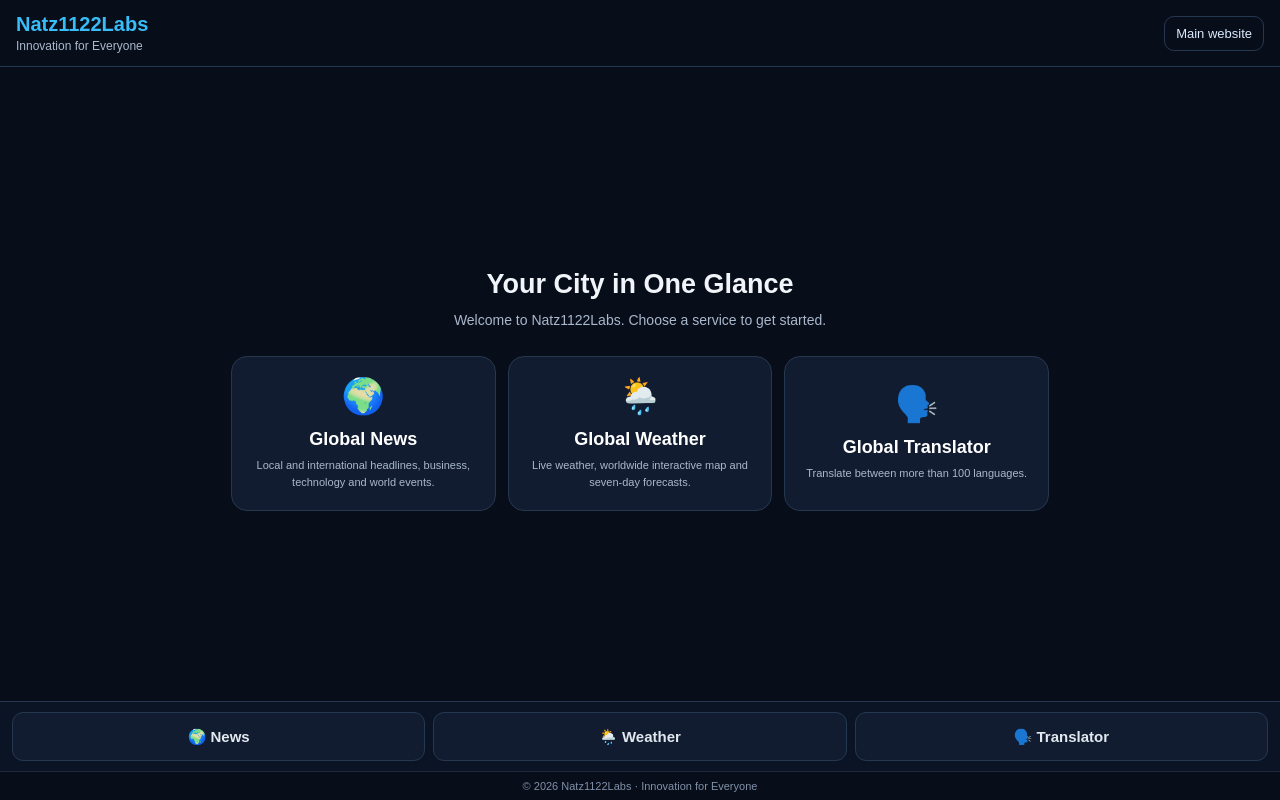
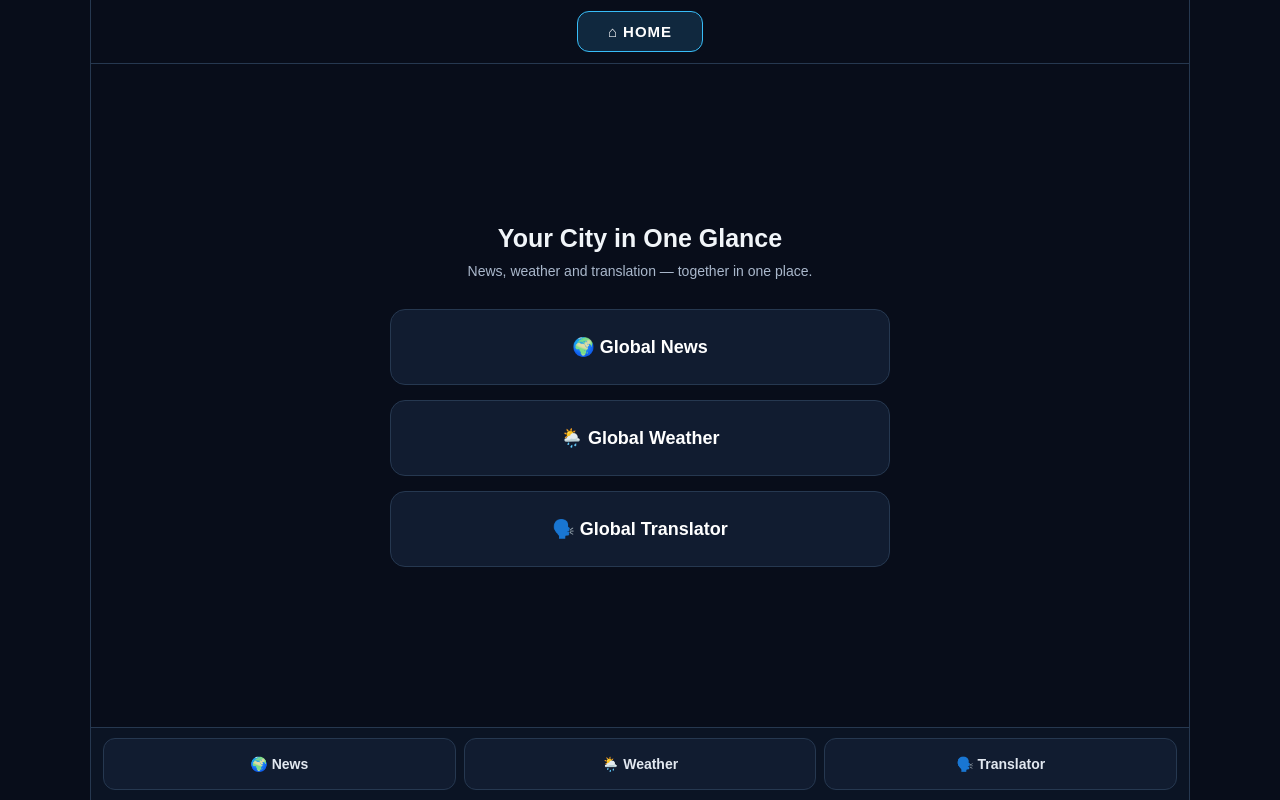
Before and after one commit to Natz1122Labs/natz1122labs.github.io, a plain HTML site: page unified-app.html in a window 1280 px wide. Drawn offline with Linux system fonts and the light colour scheme.

Commit message:
Improve Unified App Navigation – Center Home Button and Remove Header Branding

```diff
--- a/unified-app.html
+++ b/unified-app.html
@@ -5,212 +5,190 @@
 <meta charset="UTF-8">
 <meta name="viewport" content="width=device-width, initial-scale=1, viewport-fit=cover">
 <meta name="theme-color" content="#080d1a">
-<meta name="description" content="Natz1122Labs — Your City in One Glance.">
+<meta name="description" content="Your City in One Glance.">
 <link rel="manifest" href="/manifest.json">
-<title>Natz1122Labs | Your City in One Glance</title>
+<title>Your City in One Glance</title>
 
 <style>
 :root {
   color-scheme: dark;
-  --bg:#080d1a;
-  --panel:#111c30;
-  --line:#263850;
-  --blue:#38bdf8;
-  --muted:#aab8cc;
+  --bg: #080d1a;
+  --panel: #111c30;
+  --line: #263850;
+  --blue: #38bdf8;
+  --muted: #aab8cc;
 }
-* {box-sizing:border-box}
-html,body {
-  margin:0;
-  width:100%;
-  min-height:100%;
-  background:var(--bg);
-  color:#f1f5f9;
-  font-family:Arial,sans-serif;
+
+* { box-sizing: border-box; }
+
+html, body {
+  margin: 0;
+  width: 100%;
+  min-height: 100%;
+  background: var(--bg);
+  color: #f1f5f9;
+  font-family: Arial, sans-serif;
 }
+
 body {
-  min-height:100dvh;
-  display:flex;
-  flex-direction:column;
+  min-height: 100dvh;
+  display: flex;
+  flex-direction: column;
 }
+
 header {
-  display:flex;
-  align-items:center;
-  justify-content:space-between;
-  gap:12px;
-  padding:13px 16px;
-  border-bottom:1px solid var(--line);
+  position: relative;
+  display: flex;
+  justify-content: center;
+  align-items: center;
+  min-height: 64px;
+  padding: 10px 16px;
+  background: #080d1a;
+  border-bottom: 1px solid var(--line);
 }
-.brand {
-  font-weight:800;
-  color:var(--blue);
-  font-size:20px;
+
+.home-btn {
+  border: 1px solid var(--blue);
+  background: #10283e;
+  color: white;
+  padding: 11px 30px;
+  border-radius: 12px;
+  font-size: 15px;
+  font-weight: 800;
+  letter-spacing: 1px;
+  cursor: pointer;
 }
-.tagline {
-  font-size:12px;
-  color:var(--muted);
-  margin-top:3px;
+
+.home-btn:active {
+  background: #164568;
 }
-.home-link,.back-link {
-  color:#dbeafe;
-  text-decoration:none;
-  font-size:13px;
-  border:1px solid var(--line);
-  border-radius:10px;
-  padding:9px 11px;
+
+main {
+  flex: 1;
+  min-height: 0;
+  display: flex;
+  flex-direction: column;
 }
-main {
-  flex:1;
-  display:flex;
-  flex-direction:column;
-  min-height:0;
+
+.home-screen {
+  flex: 1;
+  display: flex;
+  flex-direction: column;
+  justify-content: center;
+  align-items: center;
+  text-align: center;
+  padding: 25px 18px;
 }
-.dashboard {
-  width:100%;
-  max-width:850px;
-  margin:auto;
-  padding:24px 16px;
+
+.home-screen h1 {
+  font-size: 25px;
+  margin: 0 0 10px;
 }
-.hero {
-  text-align:center;
-  padding:12px 5px 24px;
+
+.home-screen p {
+  color: var(--muted);
+  font-size: 14px;
+  margin: 0 0 30px;
 }
-.hero h1 {
-  font-size:27px;
-  margin:0 0 9px;
+
+.services {
+  width: 100%;
+  max-width: 500px;
+  display: grid;
+  gap: 15px;
 }
-.hero p {
-  color:var(--muted);
-  font-size:14px;
-  line-height:1.6;
-  margin:0;
+
+.service {
+  width: 100%;
+  min-height: 76px;
+  padding: 18px;
+  border: 1px solid var(--line);
+  border-radius: 15px;
+  background: var(--panel);
+  color: white;
+  font-size: 18px;
+  font-weight: 800;
+  cursor: pointer;
 }
-.services {
-  display:grid;
-  grid-template-columns:repeat(3,minmax(0,1fr));
-  gap:12px;
+
+.service:active {
+  background: #12334b;
+  border-color: var(--blue);
 }
-.service {
-  min-width:0;
-  min-height:155px;
-  padding:18px 10px;
-  border:1px solid var(--line);
-  border-radius:16px;
-  background:var(--panel);
-  color:white;
-  text-align:center;
-  cursor:pointer;
-  transition:background .2s,border-color .2s;
+
+.viewer {
+  display: none;
+  flex: 1;
+  min-height: 0;
+  position: relative;
 }
-.service:active {
-  background:#123653;
-  border-color:var(--blue);
+
+.viewer.active {
+  display: flex;
 }
-.service .emoji {
-  display:block;
-  font-size:35px;
-  margin-bottom:12px;
+
+iframe {
+  width: 100%;
+  height: 100%;
+  min-height: 500px;
+  border: 0;
+  background: var(--bg);
 }
-.service strong {
-  display:block;
-  font-size:18px;
-  margin-bottom:7px;
+
+.loading {
+  position: absolute;
+  inset: 0;
+  display: none;
+  place-items: center;
+  background: var(--bg);
+  color: var(--muted);
+  pointer-events: none;
+  z-index: 2;
 }
-.service small {
-  display:block;
-  color:var(--muted);
-  font-size:11px;
-  line-height:1.5;
+
+.loading.visible {
+  display: grid;
 }
-.viewer {
-  display:none;
-  flex:1;
-  min-height:0;
-  position:relative;
+
+nav {
+  display: grid;
+  grid-template-columns: repeat(3, 1fr);
+  gap: 8px;
+  padding: 10px 12px;
+  background: #0b1424;
+  border-top: 1px solid var(--line);
+  padding-bottom: max(10px, env(safe-area-inset-bottom));
 }
-.viewer.active {
-  display:flex;
-  flex-direction:column;
+
+nav button {
+  min-height: 52px;
+  border: 1px solid var(--line);
+  background: var(--panel);
+  color: #e2e8f0;
+  border-radius: 12px;
+  padding: 10px 4px;
+  font-size: 14px;
+  font-weight: 800;
+  cursor: pointer;
 }
-.viewer iframe {
-  width:100%;
-  flex:1;
-  min-height:550px;
-  border:0;
-  background:var(--bg);
+
+nav button[aria-pressed="true"] {
+  background: #0c3550;
+  border-color: var(--blue);
+  color: white;
 }
-.viewer-top {
-  padding:9px 13px;
-  background:#0b1424;
-  border-bottom:1px solid var(--line);
+
+@media (min-width: 760px) {
+  body {
+    max-width: 1100px;
+    margin: 0 auto;
+    border-left: 1px solid var(--line);
+    border-right: 1px solid var(--line);
   }
-.loading {
-  display:none;
-  position:absolute;
-  inset:45px 0 0;
-  place-items:center;
-  background:var(--bg);
-  color:var(--muted);
-  pointer-events:none;
-  z-index:2;
+
+  iframe {
+    min-height: 600px;
   }
-.loading.active {
-  display:grid;
-}
-nav {
-  display:grid;
-  grid-template-columns:repeat(3,minmax(0,1fr));
-  gap:8px;
-  padding:10px 12px;
-  background:#0b1424;
-  border-top:1px solid var(--line);
-  padding-bottom:max(10px,env(safe-area-inset-bottom));
-}
-nav button {
-  border:1px solid var(--line);
-  background:var(--panel);
-  color:#e2e8f0;
-  border-radius:11px;
-  padding:12px 4px;
-  min-height:49px;
-  font-size:15px;
-  font-weight:700;
-  cursor:pointer;
-}
-nav button[aria-pressed="true"] {
-  background:#0c3550;
-  border-color:var(--blue);
-  color:white;
-}
-footer {
-  text-align:center;
-  color:#8091a8;
-  font-size:11px;
-  padding:8px;
-  border-top:1px solid #1e293b;
-}
-@media(max-width:480px) {
-  .services {grid-template-columns:1fr}
-  .service {
-    min-height:95px;
-    display:grid;
-    grid-template-columns:55px 1fr;
-    align-items:center;
-    text-align:left;
-    padding:13px;
-    gap:10px;
-  }
-  .service .emoji {
-    grid-row:1;
-    font-size:32px;
-    margin:0;
-    text-align:center;
-  }
-  .service strong {
-    font-size:18px;
-    margin:0 0 5px;
-  }
-  .service small {font-size:12px}
-  .hero h1 {font-size:23px}
 }
 </style>
 </head>
@@ -218,62 +196,40 @@ footer {
 <body>
 
 <header>
-  <div>
-    <div class="brand">Natz1122Labs</div>
-    <div class="tagline">Innovation for Everyone</div>
-  </div>
-  <a class="home-link" href="/">Main website</a>
+  <button class="home-btn" id="homeButton" type="button">
+    ⌂ HOME
+  </button>
 </header>
 
 <main>
 
-<section class="dashboard" id="dashboard">
-  <div class="hero">
+  <section class="home-screen" id="homeScreen">
     <h1>Your City in One Glance</h1>
-    <p>Welcome to Natz1122Labs. Choose a service to get started.</p>
-  </div>
+    <p>News, weather and translation — together in one place.</p>
 
     <div class="services">
-
-    <button class="service" data-page="news" type="button">
-      <span class="emoji">🌍</span>
-      <span>
-        <strong>Global News</strong>
-        <small>Local and international headlines, business, technology and world events.</small>
-      </span>
+      <button class="service" data-page="news">
+        🌍 Global News
       </button>
 
-    <button class="service" data-page="weather" type="button">
-      <span class="emoji">🌦️</span>
-      <span>
-        <strong>Global Weather</strong>
-        <small>Live weather, worldwide interactive map and seven-day forecasts.</small>
-      </span>
+      <button class="service" data-page="weather">
+        🌦️ Global Weather
       </button>
 
-    <button class="service" data-page="translator" type="button">
-      <span class="emoji">🗣️</span>
-      <span>
-        <strong>Global Translator</strong>
-        <small>Translate between more than 100 languages.</small>
-      </span>
+      <button class="service" data-page="translator">
+        🗣️ Global Translator
       </button>
-
     </div>
   </section>
 
   <section class="viewer" id="viewer">
-  <div class="viewer-top">
-    <button class="back-link" id="backButton" type="button">
-      ← All Services
-    </button>
+    <div class="loading" id="loading">
+      Loading service...
     </div>
-
-  <div class="loading" id="loading">Loading service...</div>
 
     <iframe
       id="moduleFrame"
-    title="Natz1122Labs Service"
+      title="Selected service"
       allow="geolocation"
       referrerpolicy="strict-origin-when-cross-origin">
     </iframe>
@@ -282,119 +238,110 @@ footer {
 </main>
 
 <nav aria-label="Main services">
-  <button data-page="news" aria-pressed="false" type="button">🌍 News</button>
-  <button data-page="weather" aria-pressed="false" type="button">🌦️ Weather</button>
-  <button data-page="translator" aria-pressed="false" type="button">🗣️ Translator</button>
+  <button data-page="news" aria-pressed="false">
+    🌍 News
+  </button>
+
+  <button data-page="weather" aria-pressed="false">
+    🌦️ Weather
+  </button>
+
+  <button data-page="translator" aria-pressed="false">
+    🗣️ Translator
+  </button>
 </nav>
-
-<footer>
-  © 2026 Natz1122Labs · Innovation for Everyone
-</footer>
 
 <script>
 (function() {
-  "use strict";
 
-  const dashboard = document.getElementById("dashboard");
-  const viewer = document.getElementById("viewer");
-  const frame = document.getElementById("moduleFrame");
-  const loading = document.getElementById("loading");
-  const backButton = document.getElementById("backButton");
+  const homeScreen = document.getElementById('homeScreen');
+  const viewer = document.getElementById('viewer');
+  const frame = document.getElementById('moduleFrame');
+  const loading = document.getElementById('loading');
+  const homeButton = document.getElementById('homeButton');
 
-  const buttons = document.querySelectorAll("[data-page]");
+  const buttons = [
+    ...document.querySelectorAll('[data-page]')
+  ];
 
   const modules = {
     news: {
-      url: "/global-news.html",
-      title: "Natz1122Labs Global News"
+      url: '/global-news.html',
+      title: 'Global News'
     },
+
     weather: {
-      url: "/global-weather.html",
-      title: "Natz1122Labs Global Weather"
+      url: '/global-weather.html',
+      title: 'Global Weather'
     },
+
     translator: {
-      url: "/translator.html",
-      title: "Natz1122Labs Global Translator"
+      url: '/translator.html',
+      title: 'Global Translator'
     }
   };
 
-  let currentPage = "";
+  function goHome() {
+    homeScreen.style.display = 'flex';
+    viewer.classList.remove('active');
+
+    buttons.forEach(button => {
+      button.setAttribute('aria-pressed', 'false');
+    });
+
+    history.replaceState(null, '', location.pathname);
+  }
 
   function selectModule(key) {
     const item = modules[key];
+
     if (!item) return;
 
-    currentPage = key;
-
-    dashboard.style.display = "none";
-    viewer.classList.add("active");
+    homeScreen.style.display = 'none';
+    viewer.classList.add('active');
 
     buttons.forEach(button => {
       button.setAttribute(
-        "aria-pressed",
+        'aria-pressed',
         String(button.dataset.page === key)
       );
     });
 
-    loading.textContent = "Loading " + item.title + "...";
-    loading.classList.add("active");
+    loading.textContent = 'Loading ' + item.title + '...';
+    loading.classList.add('visible');
 
     frame.title = item.title;
 
-    if (frame.dataset.loaded !== key) {
-      frame.dataset.loaded = key;
+    if (frame.getAttribute('src') !== item.url) {
       frame.src = item.url;
     } else {
-      loading.classList.remove("active");
+      loading.classList.remove('visible');
     }
 
-    try {
-      history.replaceState(null, "", "#" + key);
-    } catch(error) {}
-
-    window.scrollTo(0, 0);
+    history.replaceState(null, '', '#' + key);
   }
 
-  function showDashboard() {
-    currentPage = "";
-
-    viewer.classList.remove("active");
-    dashboard.style.display = "block";
-
-    buttons.forEach(button => {
-      button.setAttribute("aria-pressed", "false");
-    });
-
-    frame.src = "about:blank";
-    frame.dataset.loaded = "";
-
-    loading.classList.remove("active");
-
-    try {
-      history.replaceState(null, "", location.pathname);
-    } catch(error) {}
-
-    window.scrollTo(0, 0);
-  }
-
-  frame.addEventListener("load", function() {
-    loading.classList.remove("active");
+  frame.addEventListener('load', function() {
+    loading.classList.remove('visible');
   });
 
   buttons.forEach(button => {
-    button.addEventListener("click", function() {
+    button.addEventListener('click', function() {
       selectModule(button.dataset.page);
     });
   });
 
-  backButton.addEventListener("click", showDashboard);
+  homeButton.addEventListener('click', goHome);
 
-  // Always start on the neutral welcome screen.
+  // Always start with a neutral home screen.
   // No service is automatically selected.
 
-  if ("serviceWorker" in navigator) {
-    window.addEventListener("load", function() {
-      navigator.serviceWorker.register("/sw.js").catch(function() {});
+  goHome();
+
+  if ('serviceWorker' in navigator) {
+    window.addEventListener('load', function() {
+      navigator.serviceWorker.register('/sw.js')
+        .catch(function() {});
     });
   }
 
```
Lines whose indentation alone changed are shown as unchanged.
